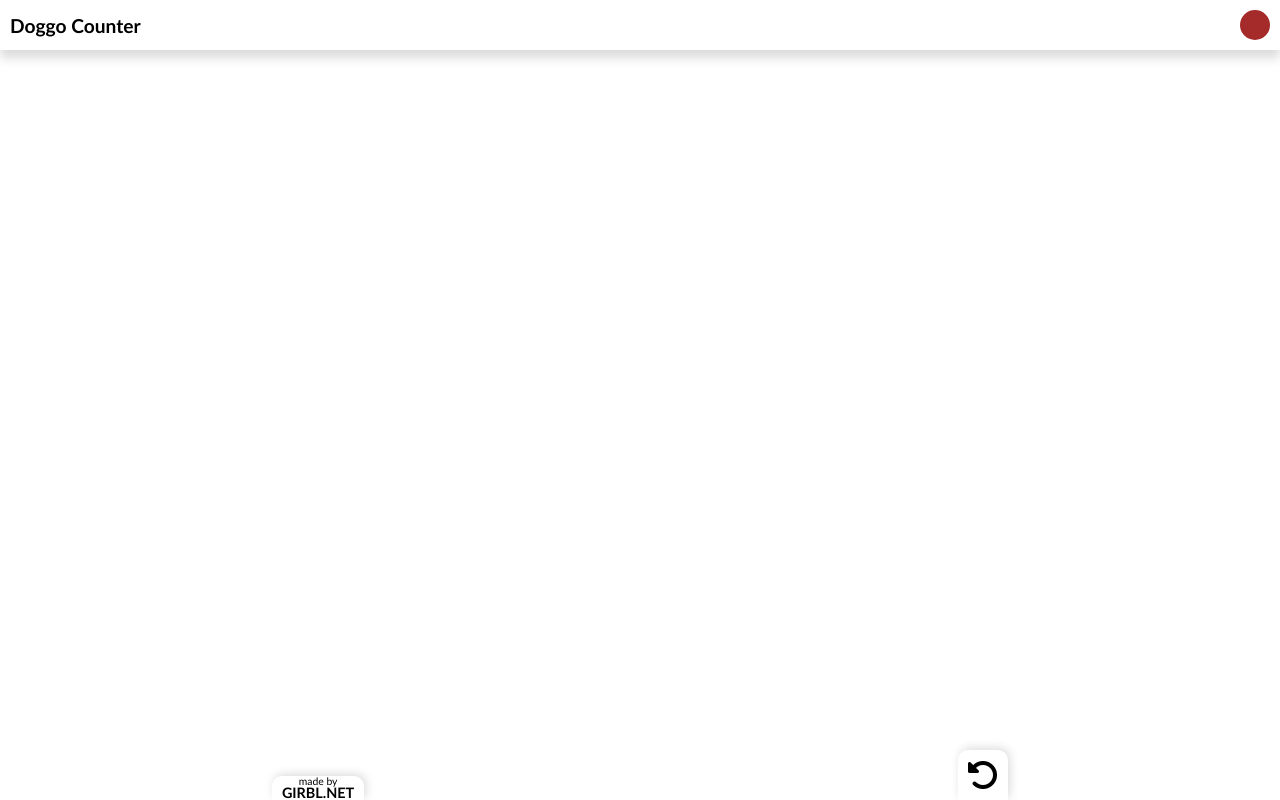
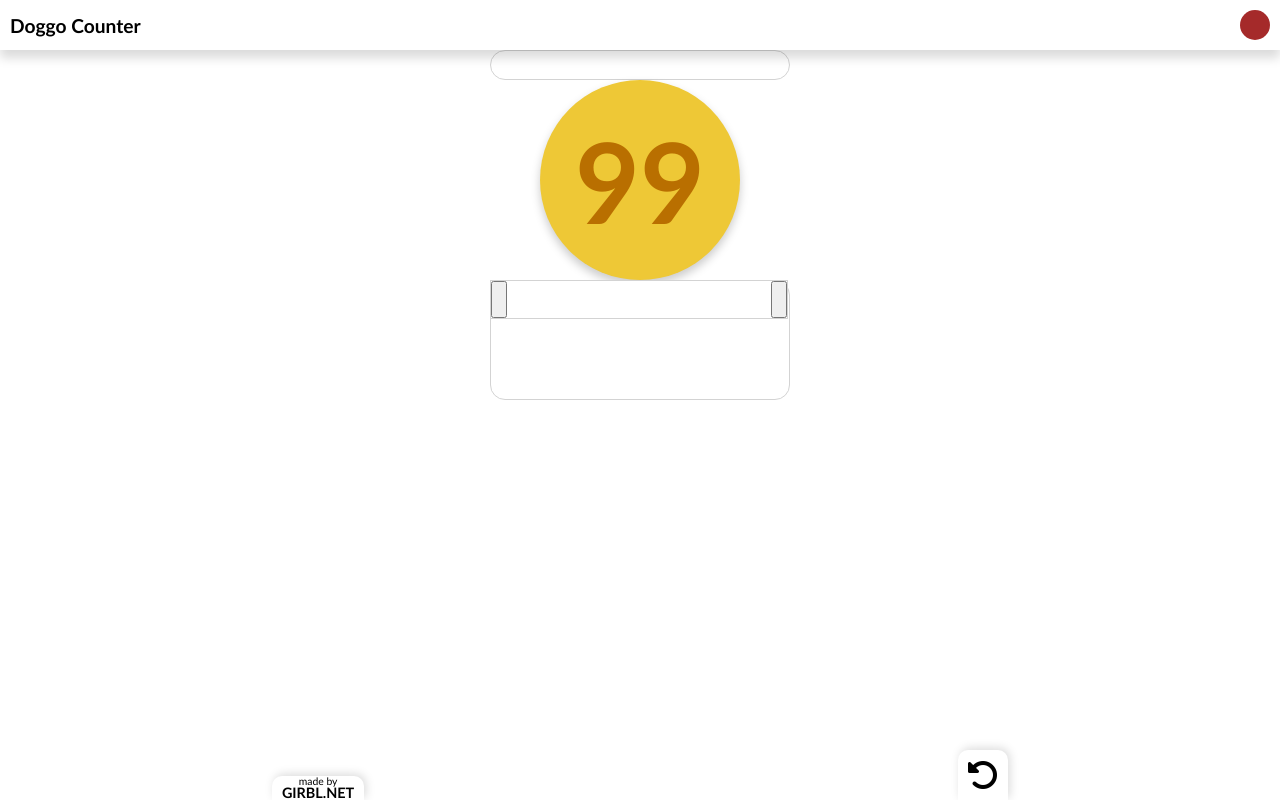
Before and after one commit to datValle/DoggoCounter, a plain HTML site: page frontend/index.html in a window 1280 px wide. Drawn offline with Linux system fonts and the light colour scheme.

Commit message:
Started with main

```diff
--- a/frontend/index.html
+++ b/frontend/index.html
@@ -15,15 +15,25 @@
 
   <main>
     <div class="searchbar"></div>
-    <div class="counter"></div>
+    <div class="counter">
+        <div>99</div>
+    </div>
     <div class="singleButtons"></div>
-    <div class="selectorBar"></div>
+    <div class="selectorBar">
+        <div>
+            <button></button>
+            <div></div>
+            <button></button>
+        </div>
+        <div></div>
+        <div></div>
+    </div>
   </main>
 
   <footer>
     <a href="www.girbl.net">
-      <span>made by</span>
-      <span>GIRBL.NET</span>
+      <div>made by</div>
+      <div>GIRBL.NET</div>
     </a>
     <div>
         <i class="fa-solid fa-rotate-left fa-2xl"></i>
--- a/frontend/styles.css
+++ b/frontend/styles.css
@@ -4,12 +4,18 @@
 }
 
 body {
-  width: 100%;
-  margin: 0 0 50px 0;
+  margin: 50px 0 50px 0;
   padding: 0;
 }
 
+/* HEADER */
 header {
+  position: fixed;
+  top: 0px;
+  left: 0px;
+  right: 0px;
+  margin-top: 0px;
+
   width: 100%;
   height: 50px;
   display: flex;
@@ -28,11 +34,66 @@ header h1 {
   width: 30px;
   height: 30px;
   background-color: brown;
-  border-radius: 100%;
+  border-radius: 30px;
 }
 
+/* MAIN */
+main {
+  width: 100%;
+  height: calc(100vh - 50px - 50px);
+  display: flex;
+  flex-direction: column;
+  align-items: center;
+  /* justify-content: space-around; */
+}
 
-footer{
+.searchbar {
+  width: 300px;
+  height: 30px;
+  border: solid 1px lightgray;
+  border-radius: 30px;
+  background-color: white;
+}
+
+.counter {
+  width: 200px;
+  height: 200px;
+  background-color: rgb(238, 200, 54);
+  border-radius: 200px;
+  display: flex;
+  justify-content: center;
+  align-items: center;
+  box-shadow: 0px 5px 10px 0px #00000035;
+}
+
+.counter div {
+  font-size: 7rem;
+  color: #b96f00;
+  font-weight: bold;
+}
+
+.selectorBar {
+  width: 300px;
+  height: 120px;
+  border: solid 1px lightgray;
+  background-color: white;
+  border-radius: 15px;
+
+  display: flex;
+  flex-direction: row;
+}
+
+.selectorBar > div:first-child{
+    height: calc(100% / 3);
+    width: 100%;
+    border: solid 1px lightgray;
+    display: flex;
+    justify-content: space-between;
+    margin: -1px;
+}
+
+/* FOOTER */
+footer {
   position: fixed;
   height: 50px;
   bottom: 0px;
@@ -46,13 +107,14 @@ footer{
   gap: 50px;
 }
 
-footer a, footer div{
+footer > a,
+footer > div {
   border-radius: 10px 10px 0 0;
   box-shadow: 2px -2px 10px 0px #00000025;
   color: black;
 }
 
-footer a{
+footer a {
   display: flex;
   flex-direction: column;
   align-items: center;
@@ -61,15 +123,15 @@ footer a{
   line-height: 0.7rem;
 }
 
-footer a span:first-child{
+footer a div:first-child {
   font-size: 0.65rem;
 }
-footer a span:last-child{
+footer a div:last-child {
   font-size: 0.9rem;
   font-weight: bolder;
 }
 
-footer div{
+footer > div {
   display: flex;
   height: 50px;
   width: 50px;
```
Lines whose indentation alone changed are shown as unchanged.
